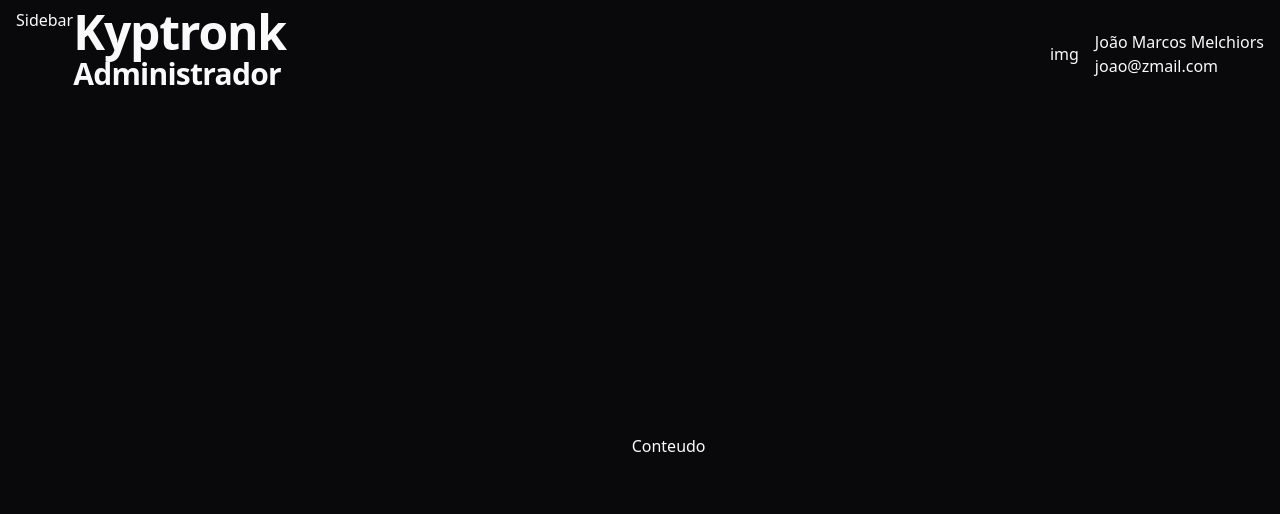
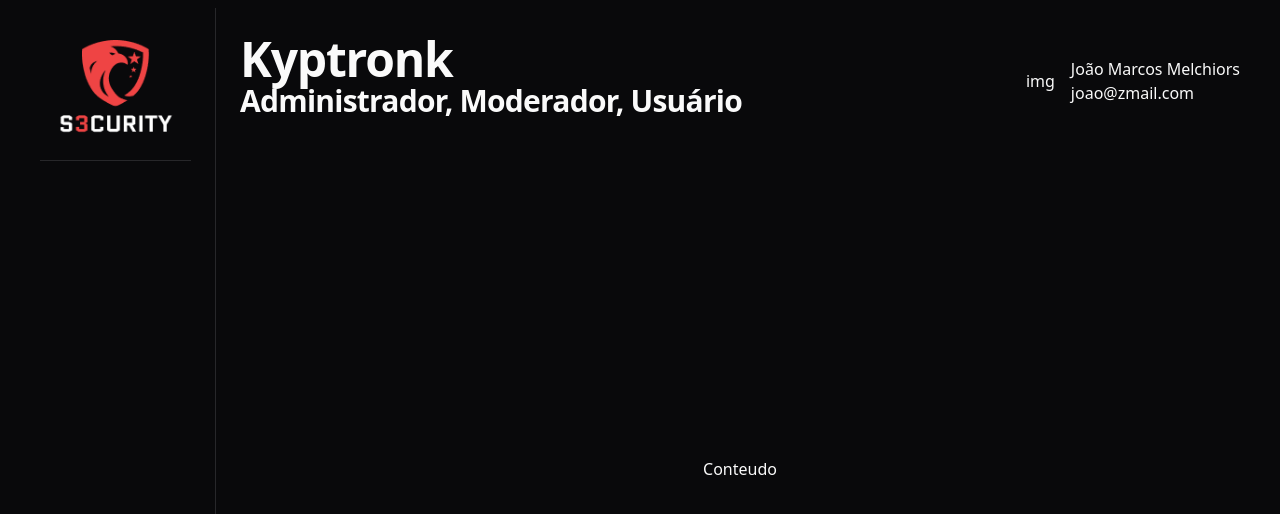
Before and after one commit to leoziondev/proj-cod3r-fullstack-auth, a Next.js app in the folder apps/frontend/: page / in a window 1280 px wide. Shown: the top 514 px of the page. Built offline with nearby package versions, Linux system fonts and the light colour scheme.

Commit message:
Modify props paramaters for components HeaderBox, HeaderContent, UserBox

```diff
--- a/apps/frontend/src/app/(root)/layout.tsx
+++ b/apps/frontend/src/app/(root)/layout.tsx
@@ -1,5 +1,6 @@
 import HeaderBox from "@/components/HeaderBox";
 import Sidebar from "@/components/Sidebar";
+import { Usuario } from "@repo/core";
 
 export default function RootLayout({
   children,
@@ -7,11 +8,11 @@ export default function RootLayout({
   children: React.ReactNode;
 }>) {
 
-  const loggedIn = {
-    user: 'João Marcos Melchiors',
-    nickName: 'Kyptronk',
+  const loggedIn:Partial<Usuario> = {
+    nome: 'João Marcos Melchiors',
+    apelido: 'Kyptronk',
     email: 'joao@zmail.com',
-    role: 'Administrador',
+    perfis: [{ tipo: 'Administrador'}, {tipo: 'Moderador'}, {tipo: 'Usuário'}],
     imagem: 'img'
   }
 
@@ -23,12 +24,7 @@ export default function RootLayout({
             flex-1
             flex flex-col
         ">
-          <HeaderBox
-            apelido={loggedIn.nickName}
-            perfil={loggedIn.role}
-            usuario={loggedIn.user}
-            email={loggedIn.email}
-            imagem={loggedIn.imagem}
+          <HeaderBox usuario={loggedIn}
           />
           <div className="
             flex-1
--- a/apps/frontend/src/app/globals.css
+++ b/apps/frontend/src/app/globals.css
@@ -7,12 +7,9 @@
   display: none;
 }
 
-
-
-
-
 @layer base {
   :root {
+    --sizeHeight: 129px;
     --background: 0 0% 100%;
     --foreground: 240 10% 3.9%;
     --card: 0 0% 100%;
@@ -89,11 +86,29 @@
   }
 
   h1 {
-    @apply scroll-m-20 text-4xl font-extrabold tracking-tight lg:text-5xl;
+    @apply scroll-m-20 font-extrabold tracking-tight
+    text-2xl sm:text-3xl md:text-4xl lg:text-5xl
+    transition-all duration-150 ease-in;
   }
 
   h2 {
-    @apply scroll-m-20 pb-2 text-3xl font-semibold tracking-tight
-    transition-colors first:mt-0;
+    @apply scroll-m-20 pb-2 font-semibold tracking-tight
+    first:mt-0
+    text-lg sm:text-xl md:text-2xl lg:text-3xl
+    transition-all duration-150 ease-in;
+  }
+
+  .sidebar {
+    transition: width 300ms ease-in;
+    @apply sticky left-0 top-0
+    h-screen w-[200px] max-md:hidden 2xl:w-[400px]
+    flex flex-col justify-between border-r border-zinc-800 bg-bgSecurity
+    pt-8 sm:p-4 xl:p-6
+    text-zinc-300;
+  }
+
+  .header {
+    @apply grid grid-cols-[1fr_400px] items-center
+    h-default px-6 mt-2;
   }
 }
--- a/apps/frontend/src/components/HeaderBox.tsx
+++ b/apps/frontend/src/components/HeaderBox.tsx
@@ -1,23 +1,33 @@
 import React from 'react'
 import HeaderContent from './HeaderContent'
 import UserBox from './UserBox'
+import { Usuario } from '@repo/core'
 
+export interface HeaderBoxProps {
+  usuario: Partial<Usuario>
+}
 
-const HeaderBox = ({ usuario, perfil, apelido, email, imagem }: HeaderBoxProps) => {
+const HeaderBox = ({ usuario }: HeaderBoxProps) => {
   return (
     <div id="containerHeaderBox"
-        className="grid
-        grid-cols-[1fr_400px]
-        items-center
+        className="header
     ">
         <HeaderContent
-            apelido={apelido}
-            perfil={perfil}
+            apelido={usuario.apelido ?? 'sem apelido'}
+            perfil={usuario.perfis ? usuario.perfis.reduce(( acc, perfil ) => {
+              let tmp:string
+              if(!acc) {
+                tmp = perfil.tipo ? perfil.tipo : 'never tuch this'
+              } else {
+                tmp = `${acc}, ${perfil.tipo}`
+              }
+              return tmp
+            }, '') : 'Sem Perfil'}
         />
         <UserBox
-            usuario={usuario}
-            imagem={imagem}
-            email={email}
+            nome={usuario.nome ?? 'sem nome'}
+            imagem={usuario.imagem ?? 'sem imagem'}
+            email={usuario.email ?? 'sem email'}
         />
     </div>
   )
--- a/apps/frontend/src/components/HeaderContent.tsx
+++ b/apps/frontend/src/components/HeaderContent.tsx
@@ -1,4 +1,9 @@
 import React from 'react'
+
+export interface HeaderContentProps {
+  apelido: string,
+  perfil: string,
+}
 
 const HeaderContent = ({ apelido, perfil }: HeaderContentProps) => {
   return (
@@ -8,7 +13,7 @@ const HeaderContent = ({ apelido, perfil }: HeaderContentProps) => {
         flex flex-col justify-center
       ">
         <h1>{apelido}</h1>
-        <h2>{perfil}</h2>
+        <h2>{perfil ?? 'sem perfil'}</h2>
     </div>
   )
 }
--- a/apps/frontend/src/components/Sidebar.tsx
+++ b/apps/frontend/src/components/Sidebar.tsx
@@ -1,10 +1,18 @@
-import React from 'react'
+import Image from "next/image"
+import Link from "next/link"
 
 const Sidebar = () => {
   return (
-    <div>
-      Sidebar
-    </div>
+    <section className="sidebar">
+      <Link id="containerLogo" href={'/'}
+        className="
+        flex justify-center items-center h-default
+        border-b border-zinc-800
+      ">
+        <Image src={"/LogoSmall.png"} alt={"Logo"} width={162} height={129}/>
+      </Link>
+
+    </section>
   )
 }
 
--- a/apps/frontend/src/components/UserBox.tsx
+++ b/apps/frontend/src/components/UserBox.tsx
@@ -1,7 +1,13 @@
 import React from 'react'
-import { Usuario } from '@repo/core'
 
-const UserBox = ({ imagem, usuario, email }: UserBoxProps) => {
+export interface UserBoxProps {
+  imagem: string,
+  nome: string,
+  email: string,
+}
+
+
+const UserBox = ({ imagem, nome, email }: UserBoxProps) => {
   return (
     <div id="containerUserBox"
       className="
@@ -10,7 +16,7 @@ const UserBox = ({ imagem, usuario, email }: UserBoxProps) => {
     ">
         <div>{imagem}</div>
         <div id="containerUserData">
-            <div>{usuario}</div>
+            <div>{nome}</div>
             <div>{email}</div>
         </div>
     </div>
--- a/apps/frontend/tailwind.config.ts
+++ b/apps/frontend/tailwind.config.ts
@@ -10,6 +10,7 @@ export default {
   theme: {
   	extend: {
   		colors: {
+			bgSecurity: "#090909b",
   			background: 'hsl(var(--background))',
   			foreground: 'hsl(var(--foreground))',
   			card: {
@@ -55,7 +56,10 @@ export default {
   			lg: 'var(--radius)',
   			md: 'calc(var(--radius) - 2px)',
   			sm: 'calc(var(--radius) - 4px)'
-  		}
+  		},
+		height:{
+			default: 'var(--sizeHeight)'
+		},
   	}
   },
   plugins: [require("tailwindcss-animate")],
--- a/packages/core/src/domain/models/Usuario.ts
+++ b/packages/core/src/domain/models/Usuario.ts
@@ -3,6 +3,7 @@ import Perfil from "./Perfil";
 
 export default interface Usario extends Id{
     nome: string,
+    apelido: string,
     email: string,
     senha: string,
     createAt: Date,
@@ -10,5 +11,5 @@ export default interface Usario extends Id{
     autenticacao: boolean,
     telefone: string,
     imagem: string,
-    perfis?: Perfil[]
+    perfis?: Partial<Perfil>[]
 }
```
Also changed, not shown: apps/frontend/types/index.d.ts (deleted, +0 -27 lines), packages/ui/src/MenuList.tsx (added, +11 -0 lines), packages/ui/src/Logo.tsx (added).
